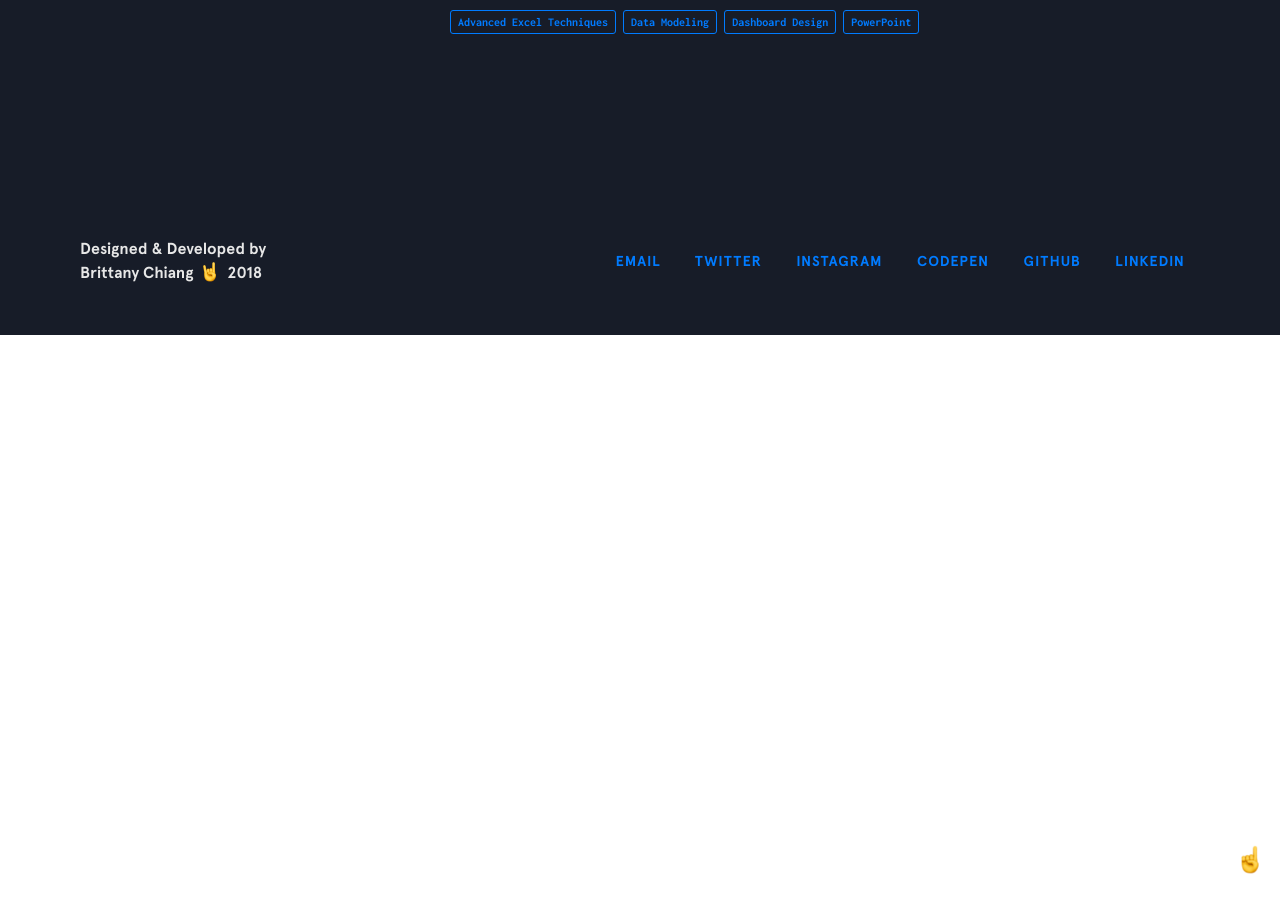
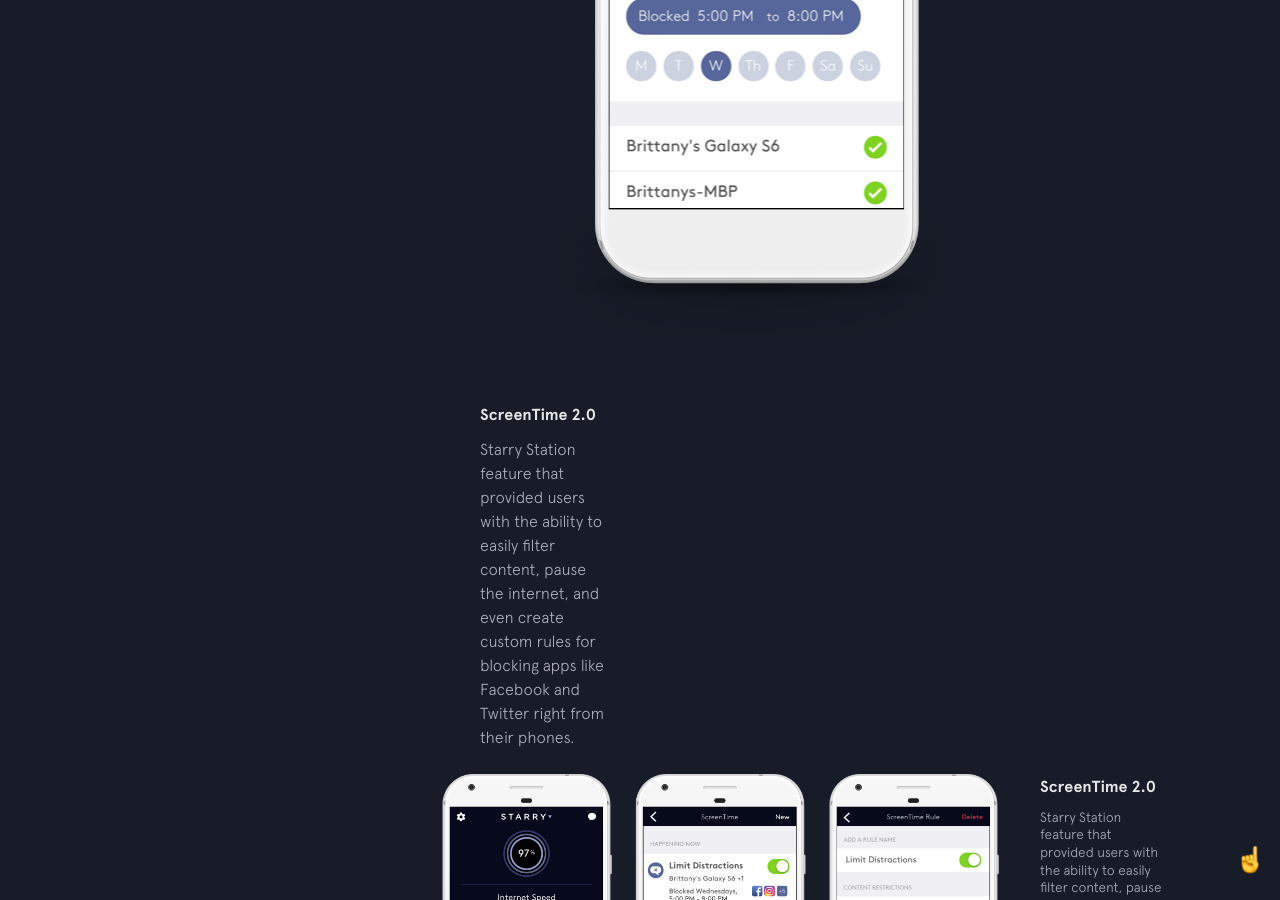
Before and after one commit to bchiang7/bchiang7.github.io, a Jekyll site: the page built from index.html, in a window 1280 px wide and 900 px high, scrolled down 4171 px. Built offline with Jekyll 4.4.1, drawn with Linux system fonts in a browser that asks for light colours; nearby versions of some CDN libraries; before the commit the page ends 4506 px from its top, so only the background shows below that; some of the changed text lies outside the part shown.

Commit message:
Update featured-projects.html

```diff
--- a/_includes/featured-projects.html
+++ b/_includes/featured-projects.html
@@ -2,15 +2,25 @@
   <div class="section__title">Featured Projects</div>
   <div class="section__content">
     <div class="fuel economy analysis">
-      <figure class="project__pic">
-        <a href="https://drive.google.com/open?id=1LlfpZpY28-9g_pYOjAtAy9X8XrGTNJLC" target="_blank">
+      <figure class="fuel economy analysis">
+        <a href="https://drive.google.com/open?id=1cBzzhQZ4JutI2H_4WoS2I_QvbYAqaf8q" target="_blank">
+          <div class="phone">
+            <iframe src="https://drive.google.com/file/d/10cYHTgBPNwqpxesS823G86IijtIB55c8/preview" width="640" height="480"></iframe>
+          </div>
+          <div class="phone">
+            <img src="{{site.baseurl}}/img/featured/screentime/screentime3.png" alt="">
+          </div>
+          <div class="phone">
+            <img src="{{site.baseurl}}/img/featured/screentime/screentime4.png" alt="">
+          </div>
         </a>
       </figure>
       <figcaption class="project__caption">
         <div class="project__name">
-          <a href="https://drive.google.com/open?id=1LlfpZpY28-9g_pYOjAtAy9X8XrGTNJLC" target="_blank">fuel economy analysis</a>
+          <a href="https://play.google.com/store/apps/details?id=com.starry.management" target="_blank">ScreenTime 2.0</a>
         </div>
-        <p>A detailed statistical analysis of fuel economy trends between 1984-2017 that highlights consumer interests and savings.</p>
+        <p>Starry Station feature that provided users with the ability to easily filter content, pause the internet, and even
+          create custom rules for blocking apps like Facebook and Twitter right from their phones.</p>
       </figcaption>
     </div>
 
```
